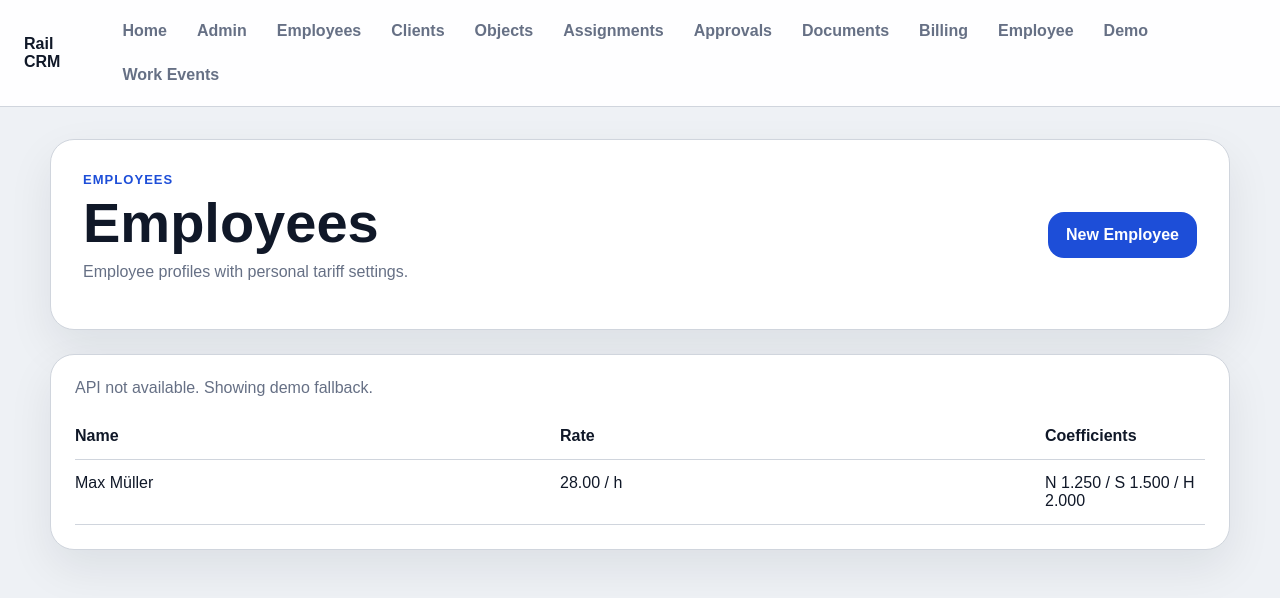
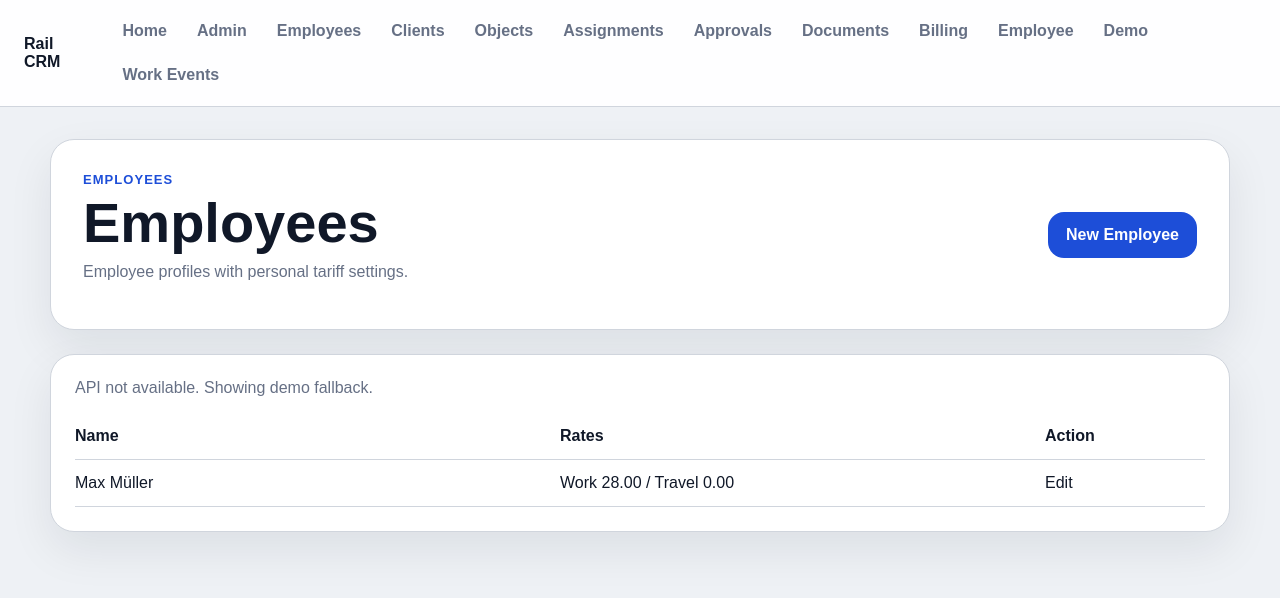
Before and after one commit to Webartdp/rail-crm-platform, a Next.js app in the folder frontend/: page /employees in a window 1280 px wide. Shown: the top 598 px of the page. Built offline with nearby package versions, Linux system fonts and the light colour scheme; no server answers.

Commit message:
Show employee travel rate and edit link

```diff
--- a/frontend/app/employees/page.tsx
+++ b/frontend/app/employees/page.tsx
@@ -4,7 +4,7 @@ import { useEffect, useState } from 'react';
 import { getEmployeeProfiles, type EmployeeProfile } from '../../lib/employee-profiles';
 
 const fallback = [
-  { id: 1, first_name: 'Max', last_name: 'Müller', standard_hourly_rate: '28.00', night_coefficient: '1.250', sunday_coefficient: '1.500', holiday_coefficient: '2.000', home_location: 'Dresden', is_active: true },
+  { id: 1, first_name: 'Max', last_name: 'Müller', standard_hourly_rate: '28.00', travel_hourly_rate: '0.00', night_coefficient: '1.250', sunday_coefficient: '1.500', holiday_coefficient: '2.000', home_location: 'Dresden', is_active: true },
 ];
 
 export default function EmployeesPage() {
@@ -33,12 +33,12 @@ export default function EmployeesPage() {
 
       <section className="panel">
         <p className="hint">{message}</p>
-        <div className="table-row"><strong>Name</strong><strong>Rate</strong><strong>Coefficients</strong></div>
+        <div className="table-row"><strong>Name</strong><strong>Rates</strong><strong>Action</strong></div>
         {items.map((item) => (
           <div className="table-row" key={item.id}>
             <span>{item.first_name} {item.last_name}</span>
-            <span>{item.standard_hourly_rate} / h</span>
-            <span>N {item.night_coefficient} / S {item.sunday_coefficient} / H {item.holiday_coefficient}</span>
+            <span>Work {item.standard_hourly_rate} / Travel {item.travel_hourly_rate}</span>
+            <a href={`/employees/${item.id}/edit`}>Edit</a>
           </div>
         ))}
       </section>
```
